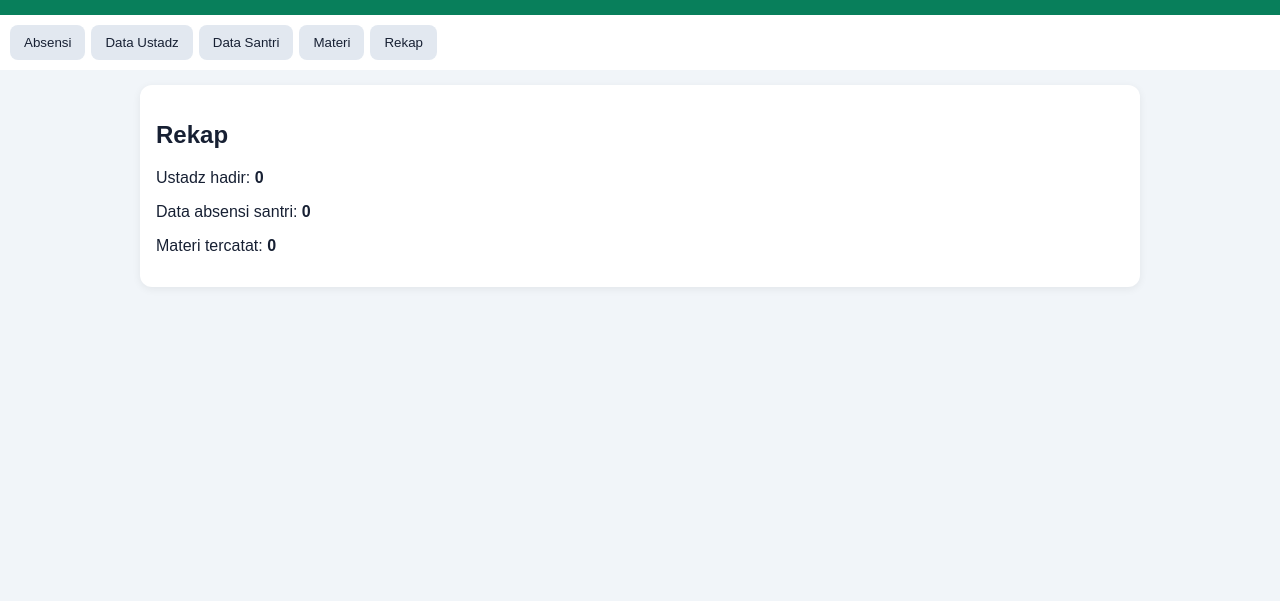
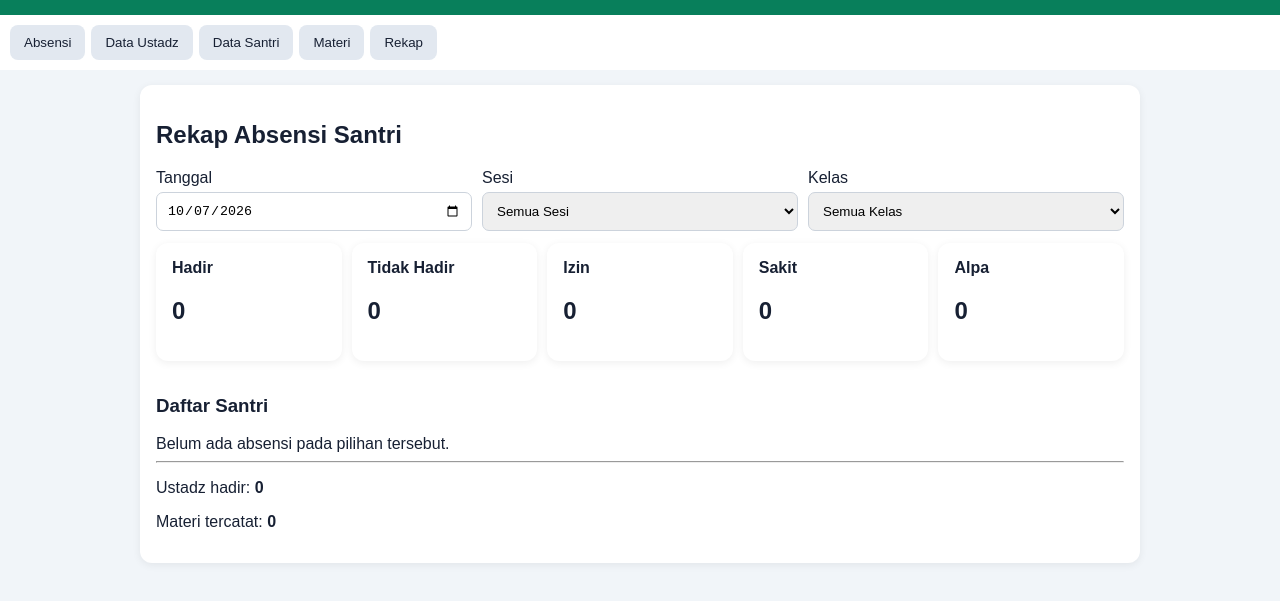
Before and after one commit to helmicandra286-ctrl/helmicandra.github.io, a plain HTML site: page index.html in a window 1280 px wide. Both pictures are taken after a click on the button "Rekap". Shown: the part 119-720 px from the top of the page. Drawn offline with Linux system fonts and the light colour scheme.

Commit message:
Update index.html

```diff
--- a/index.html
+++ b/index.html
@@ -109,9 +109,27 @@ td,th{padding:9px;border-bottom:1px solid #ddd;text-align:left}
 
 <section id="rekap" class="page">
 <div class="card">
-<h2>Rekap</h2>
+<h2>Rekap Absensi Santri</h2>
+<div class="grid">
+<div>Tanggal<input type="date" id="rekapTanggal" onchange="renderRekap()"></div>
+<div>Sesi<select id="rekapSesi" onchange="renderRekap()">
+<option value="semua">Semua Sesi</option>
+<option value="pagi">Pagi 08.00–11.00</option>
+<option value="siang">Siang 11.00–Zuhur</option>
+</select></div>
+<div>Kelas<select id="rekapKelas" onchange="renderRekap()"></select></div>
+</div>
+<div class="grid">
+<div class="card"><b>Hadir</b><h2 id="rekapHadir">0</h2></div>
+<div class="card"><b>Tidak Hadir</b><h2 id="rekapTidakHadir">0</h2></div>
+<div class="card"><b>Izin</b><h2 id="rekapIzin">0</h2></div>
+<div class="card"><b>Sakit</b><h2 id="rekapSakit">0</h2></div>
+<div class="card"><b>Alpa</b><h2 id="rekapAlpa">0</h2></div>
+</div>
+<h3>Daftar Santri</h3>
+<div id="tabelRekap">Belum ada data.</div>
+<hr>
 <p>Ustadz hadir: <b id="rekapGuru">0</b></p>
-<p>Data absensi santri: <b id="rekapSantri">0</b></p>
 <p>Materi tercatat: <b id="rekapMateri">0</b></p>
 </div>
 </section>
@@ -201,10 +219,33 @@ function simpanMateri(){
 }
 function refresh(){
  isiGuruSelect();isiKelas();renderGuru();renderSantri();renderMateri();
- $("rekapGuru").textContent=db.absGuru.filter(x=>x.status==="Hadir").length;
- $("rekapSantri").textContent=db.absensi.length;
+ if($("rekapTanggal")) $("rekapTanggal").value=$("rekapTanggal").value||today();
+ if($("rekapKelas")){
+   const v=$("rekapKelas").value||"semua";
+   $("rekapKelas").innerHTML='<option value="semua">Semua Kelas</option>'+KELAS_SEMUA.map(x=>`<option>${x}</option>`).join("");
+   $("rekapKelas").value=v;
+ }
+ renderRekap();
  $("rekapMateri").textContent=db.materi.length;
 }
+function renderRekap(){
+ const t=$("rekapTanggal")?.value||today();
+ const s=$("rekapSesi")?.value||"semua";
+ const k=$("rekapKelas")?.value||"semua";
+ const data=db.absensi.filter(x=>x.tanggal===t&&(s==="semua"||x.sesi===s)&&(k==="semua"||x.k===k));
+ const c=st=>data.filter(x=>x.status===st).length;
+ $("rekapHadir").textContent=c("Hadir");
+ $("rekapIzin").textContent=c("Izin");
+ $("rekapSakit").textContent=c("Sakit");
+ $("rekapAlpa").textContent=c("Alpa");
+ $("rekapTidakHadir").textContent=c("Izin")+c("Sakit")+c("Alpa");
+ $("tabelRekap").innerHTML=data.length?
+ "<table><tr><th>Santri</th><th>Kelas</th><th>Status</th></tr>"+
+ data.map(x=>`<tr><td>${escapeHtml(x.nama)}</td><td>${escapeHtml(x.k)}</td><td>${escapeHtml(x.status)}</td></tr>`).join("")+
+ "</table>":"Belum ada absensi pada pilihan tersebut.";
+ $("rekapGuru").textContent=db.absGuru.filter(x=>x.tanggal===t&&x.status==="Hadir").length;
+}
+
 function renderGuru(){
  $("daftarGuru").innerHTML=db.guru.length?db.guru.map((x,i)=>`<div class="badge">${escapeHtml(x)} <button class="danger" onclick="hapusGuru(${i})">Hapus</button></div>`).join(""):"Belum ada data ustadz.";
 }
```
